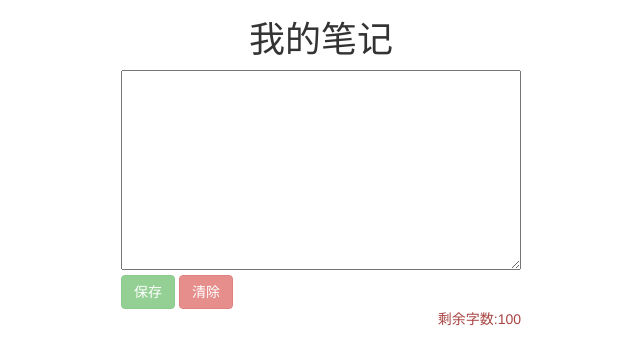
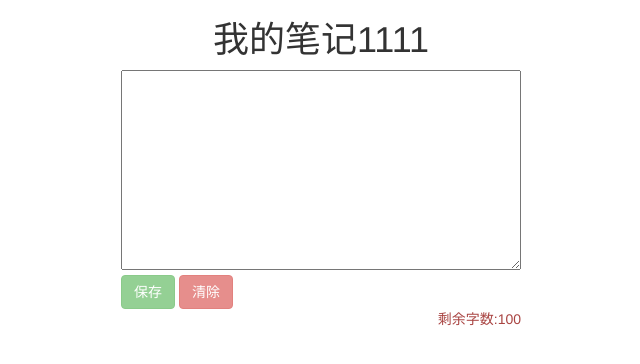
Before and after one commit to Gush-LetSGo/angular, a plain HTML site: page myNote/index.html in a window 1280 px wide. Shown: the whole page, without its empty margins (319-959 px from the left). Drawn offline with Linux system fonts and the light colour scheme.

Commit message:
index.html修改

```diff
--- a/myNote/index.html
+++ b/myNote/index.html
@@ -24,7 +24,7 @@
 <body>
 <div class="container" ng-app="myNoteApp" ng-controller="myNoteCtrl">
 	<div class="main">
-		<h1 class="text-center">我的笔记</h1>
+		<h1 class="text-center">我的笔记1111</h1>
 		<textarea class="text" ng-model="message" ng-disabled="textFull()"></textarea>
 		<button class="btn btn-success" ng-click="save()" ng-disabled="disabled()">保存</button>
 		<button class="btn btn-danger" ng-click="clear()" ng-disabled="disabled()">清除</button>
```
